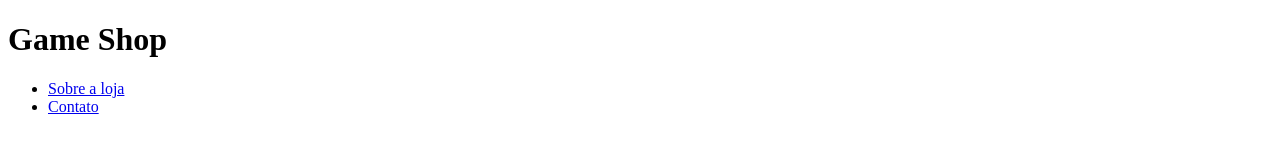
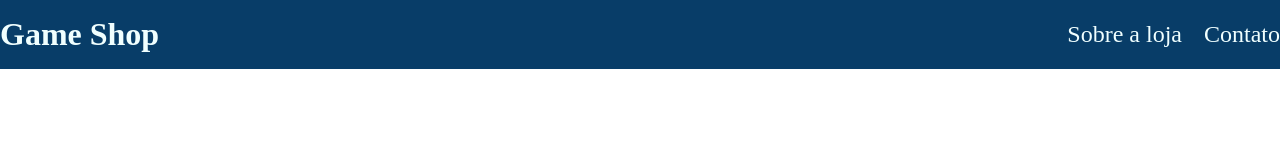
Before and after one commit to NetzZz0/Projeto-1--Game-shop, a plain HTML site: page index.html in a window 1280 px wide. Drawn offline with Linux system fonts and the light colour scheme.

Commit message:
estilização do cabeçalho

```diff
--- a/index.html
+++ b/index.html
@@ -8,6 +8,7 @@
 </head>
 <body>
     <header>
+        <div class="container">
             <h1>Game Shop</h1>
             <nav>
                 <ul>
@@ -19,6 +20,7 @@
                     </li>
                 </ul>
             </nav>
+        </div>
     </header>
 </body>
 </html>
--- a/main.css
+++ b/main.css
@@ -0,0 +1,34 @@
+* {
+    margin: 0;
+    padding: 0;
+    box-sizing: border-box;
+}
+
+header {
+    padding: 16px 0;
+    background: rgb(8, 61, 104);
+    color: azure;
+}
+
+header nav li {
+    display: inline;
+    margin-left: 16px;
+    font-size: 24px;
+}
+
+header nav li a {
+    color: azure;
+    text-decoration: none;
+}
+
+div.container {
+    max-width: 1366px;
+    width: 100%;
+    margin: 0 auto;
+}
+
+header div.container {
+    display: flex;
+    align-items: center;
+    justify-content: space-between;
+}
```
Also changed, not shown: midia/images/facebook.png (added), midia/images/instagram.png (added), midia/images/loja.jpg (added), midia/images/nintendo.png (added), midia/images/playstation.png (added), midia/images/xbox.png (added), midia/images/youtube.png (added). Lines whose indentation alone changed are shown as unchanged.
